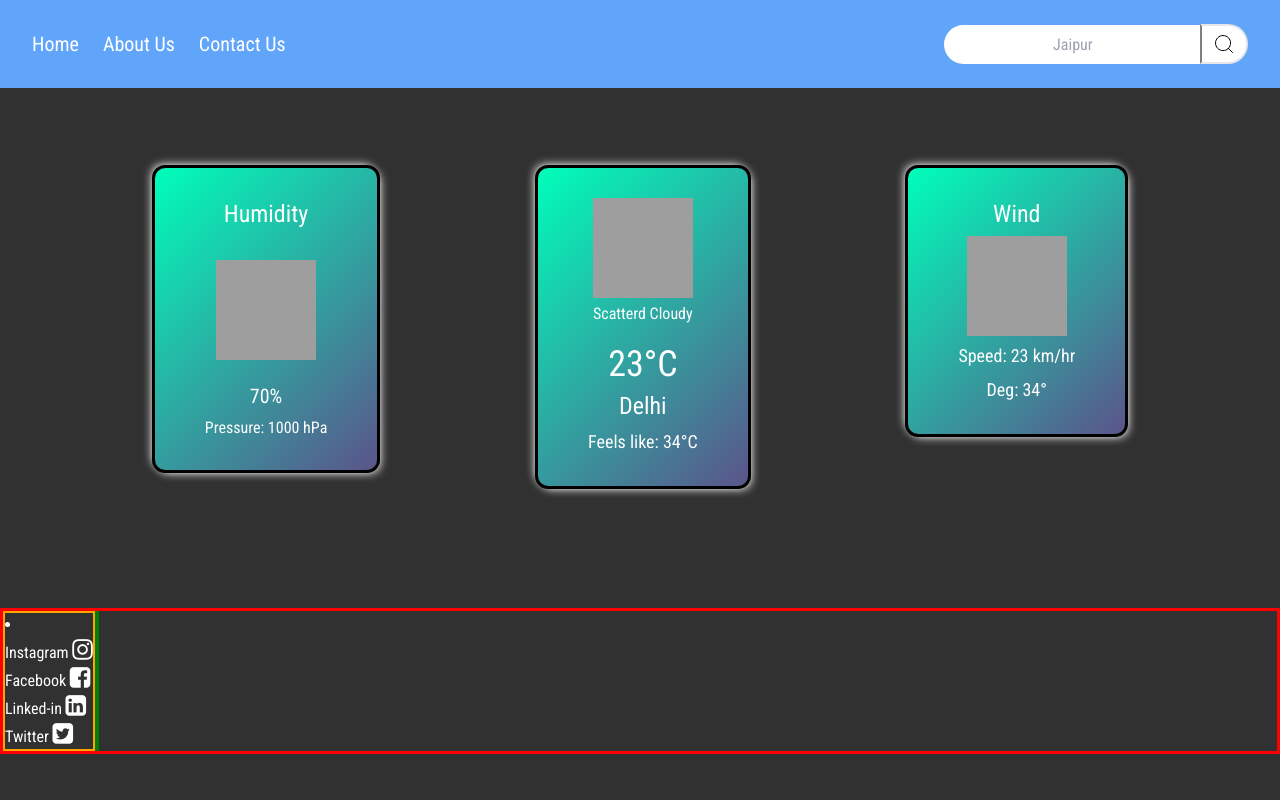
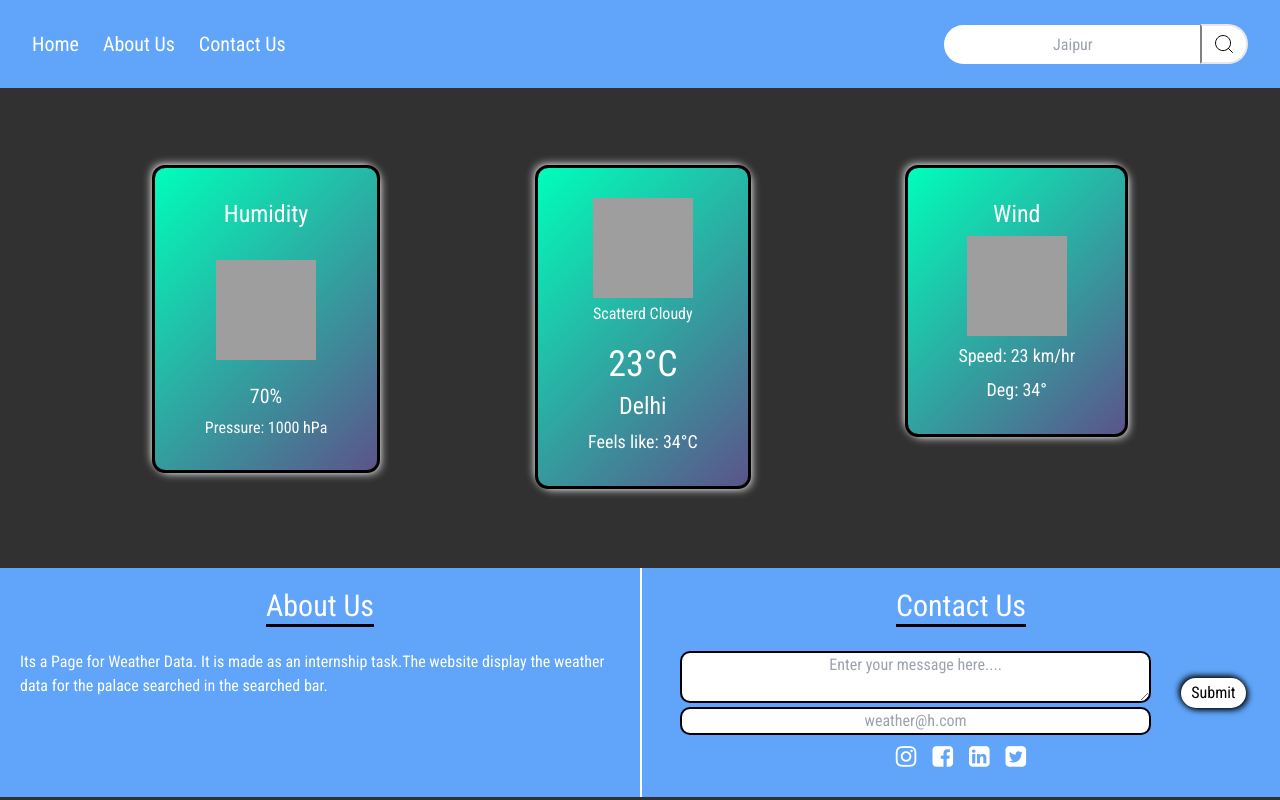
Before and after one commit to anmolrai03/CODETECH-Task1, a website: page src/App/index.html in a window 1280 px wide. Drawn offline with Linux system fonts and the light colour scheme; grey boxes are pictures that could not be loaded.

Commit message:
Added footer section for the weather app

```diff
--- a/src/App/index.html
+++ b/src/App/index.html
@@ -103,35 +103,48 @@
 
         <footer class="footer-section hidden sm:flex">
             <section class="about-us">
-                <li>
-                    <ul>
+                <h1 class="text-3xl flex">About Us</h1>
+
+
+                <p class="flex"> Its a Page for Weather Data. It is made as an internship task.The website display the weather data for the palace searched in the searched bar.</p>
+            </section>
+
+            <section class="contact-us">
+                <h1 class="text-3xl ">Contact Us</h1>
+                <div class="text-area">
+                    <div class="input-field">
+                        <textarea name="text" id="message" placeholder="Enter your message here...."></textarea>
+                        <input type="text" name="email" id="email" placeholder="weather@h.com">
+                    </div>
+                    <button class="btn" type="button">Submit</button>
+                </div>
+                <ul>
+                    <li>
                         <a href="https://www.instagram.com/">
-                            Instagram
-                            <i class="fa fa-instagram" style="font-size:24px;color:white"></i>
+                            <i
+                                class="fa fa-instagram"
+                                id="tooltip-instagram"
+
+                            >
+                            </i>
                         </a>
-                    </ul>
-                    <ul>
+                    </li>
+                    <li>
                         <a href="https://www.facebook.com/">
-                            Facebook
-                            <i class="fa fa-facebook-square" style="font-size:24px;color:white"></i>
+                            <i class="fa fa-facebook-square" id="tooltip"></i>
                         </a>
-                    </ul>
-                    <ul>
+                    </li>
+                    <li>
                         <a href="https://in.linkedin.com/">
-                            Linked-in
-                            <i class="fa fa-linkedin-square" style="font-size:24px;color:white"></i>
+                            <i class="fa fa-linkedin-square" id="tooltip"></i>
                         </a>
-                    </ul>
-                    <ul>
+                    </li>
+                    <li>
                         <a href="https://x.com/?lang=en">
-                            Twitter
-                            <i class="fa fa-twitter-square tooltip" style="font-size:24px;color:white"></i>
+                            <i class="fa fa-twitter-square" id="tooltip"></i>
                         </a>
-                    </ul>
-                </li>
-            </section>
-            <section class="contact-us">
-
+                    </li>
+                </ul>
             </section>
         </footer>
 
--- a/src/App/style.css
+++ b/src/App/style.css
@@ -190,11 +190,12 @@ body{
 
 .desktop-view{
     /* border: 3px solid white; */
-    height: 65vh;
+    height: 60vh;
     width: 100vw;
     /* align-items: center; */
     align-items: start;
     justify-content: space-evenly;
+    /* background-color: white; */
 }
 
 
@@ -247,20 +248,139 @@ body{
 } */
 
 .footer-section{
-    border: 3px solid red;
+    /* border: 3px solid red; */
     width: 100vw;
+    /* border-top: 2px solid black; */
+    background-color: rgb(96 165 250 );
+
     /* height: 20vh; */
 }
 
 .about-us{
-    border: 2px solid orange;
+    /* border: 2px solid orange; */
+    width: 50vw;
+    display: flex;
+    flex-direction: column;
+    align-items: center;
+    padding: 20px;
 }
 
-.contact-us{
-    border: 2px solid green;
+.about-us h1{
+    text-align: center;
+    margin-bottom: 15px;
+    border-bottom: 3px solid black;
 }
 
-.tooltip:hover{
-    transform: scale(1.5);
-    color:skyblue;
+
+
+.about-us h1{
+    display: flex;
 }
+
+.about-us p{
+    margin-top: 8px;
+}
+
+
+
+
+.contact-us{
+    border-left: 2px solid;
+    width: 50vw;
+    display: flex;
+    flex-direction: column;
+    align-items: center;
+    justify-content: center;
+    padding: 20px;
+}
+
+.contact-us h1{
+    text-align: center;
+    margin-bottom: 20px;
+    border-bottom: 3px solid black;
+}
+
+.text-area{
+    /* border: 1px solid black; */
+    display: flex;
+    flex-direction: row;
+    column-gap: 12px;
+    width: 100%;
+    height: 50%;
+    align-items: center;
+    justify-content: space-evenly;
+    /* padding: 20px; */
+}
+
+.input-field{
+    /* border: 1px solid brown; */
+    display: flex;
+    flex-direction: column;
+    row-gap: 8px;
+    /* padding: 20px; */
+    align-items: center;
+    justify-content: space-between;
+    width: 80%;
+    padding: 6px;
+    /* text-align: center; */
+    color: #000;
+}
+
+
+#message{
+    width: 100%;
+    outline: 2px solid black;
+    border-radius: 8px;
+    text-align: center;
+}
+
+#email{
+    width: 100%;
+    outline: 2px solid black;
+    border-radius: 8px;
+    text-align: center;
+}
+
+.btn{
+    background-color: white;
+    color: black;
+    padding: 10px;
+    border-radius: 20px;
+    height: 30px;
+    display: flex;
+    align-items: center;
+    transition: background-color 0.1s ease-in-out;
+    box-shadow: 2px 2px 6px black,
+    -2px -2px 6px black;
+    /* text-align: center; */
+}
+
+.btn:hover{
+    background-color: rgb(164, 161, 161);
+}
+
+.contact-us ul{
+    display: flex;
+    flex-direction: row;
+    /* border: 1px solid white; */
+    /* background: #313131; */
+    width: 100%;
+    align-items: center;
+    justify-content: center;
+
+}
+
+.contact-us ul li {
+    /* border: 1px solid orange; */
+    padding: 5px 8px;
+    /* justify-content: center; */
+}
+
+#tooltip{
+    font-size: 24px;
+    color: white;
+}
+
+#tooltip-instagram{
+    font-size: 24px;
+}
```
